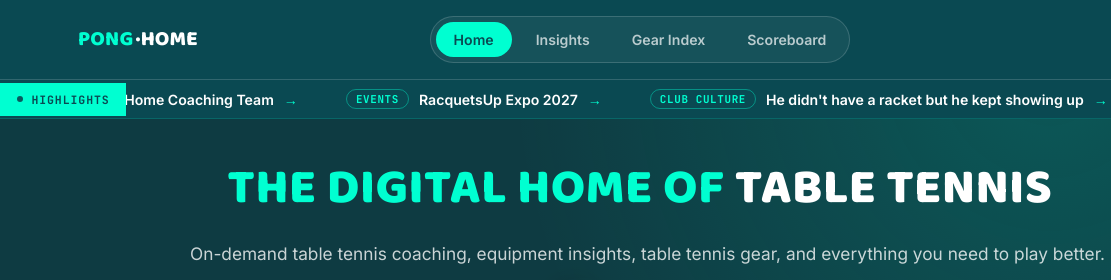
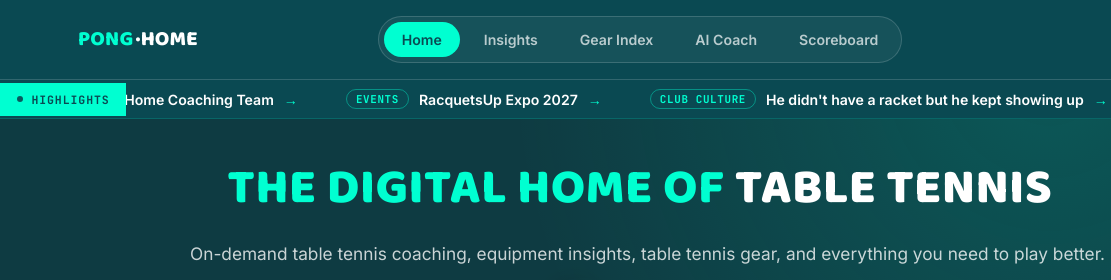
Before and after one commit to viecan/ponghome, a plain HTML site: page index.html in a window 1280 px wide. Shown: the top 280 px of the page, 0-1111 px from the left. Drawn offline with Linux system fonts and the light colour scheme.

Commit message:
Add AI Coach link to navigation tabs

```diff
--- a/index.html
+++ b/index.html
@@ -1526,6 +1526,7 @@
       <button class="nav-tab active" data-tab-link="home" role="tab" aria-selected="true">Home</button>
       <a class="nav-tab" href="/table-tennis-guides">Insights</a>
       <a class="nav-tab" href="/ratings">Gear Index</a>
+      <a class="nav-tab" href="/aicoach">AI Coach</a>
       <a class="nav-tab" href="/Scoreboard">Scoreboard</a>
     </div>
     <div class="nav-right">
```
